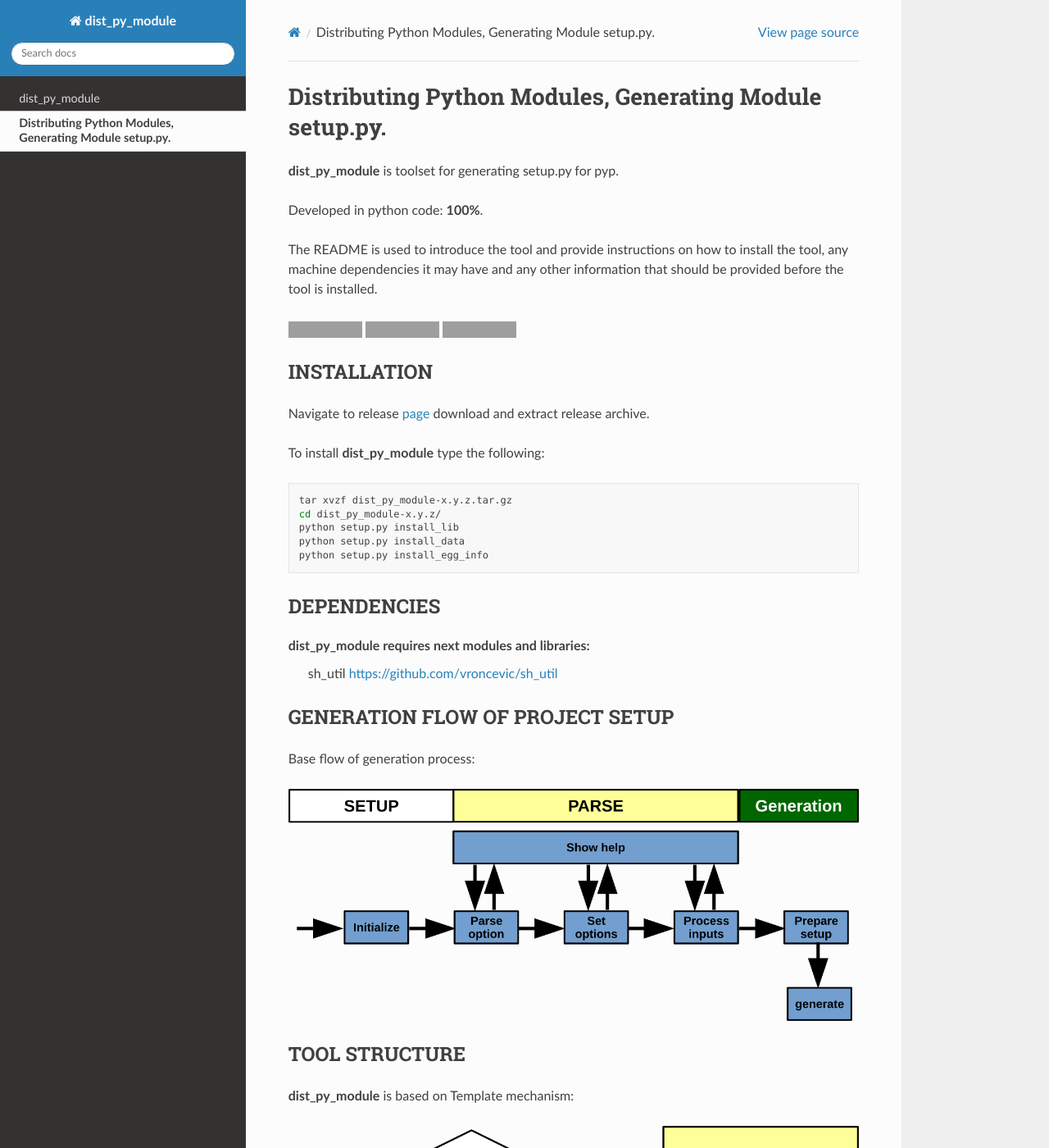
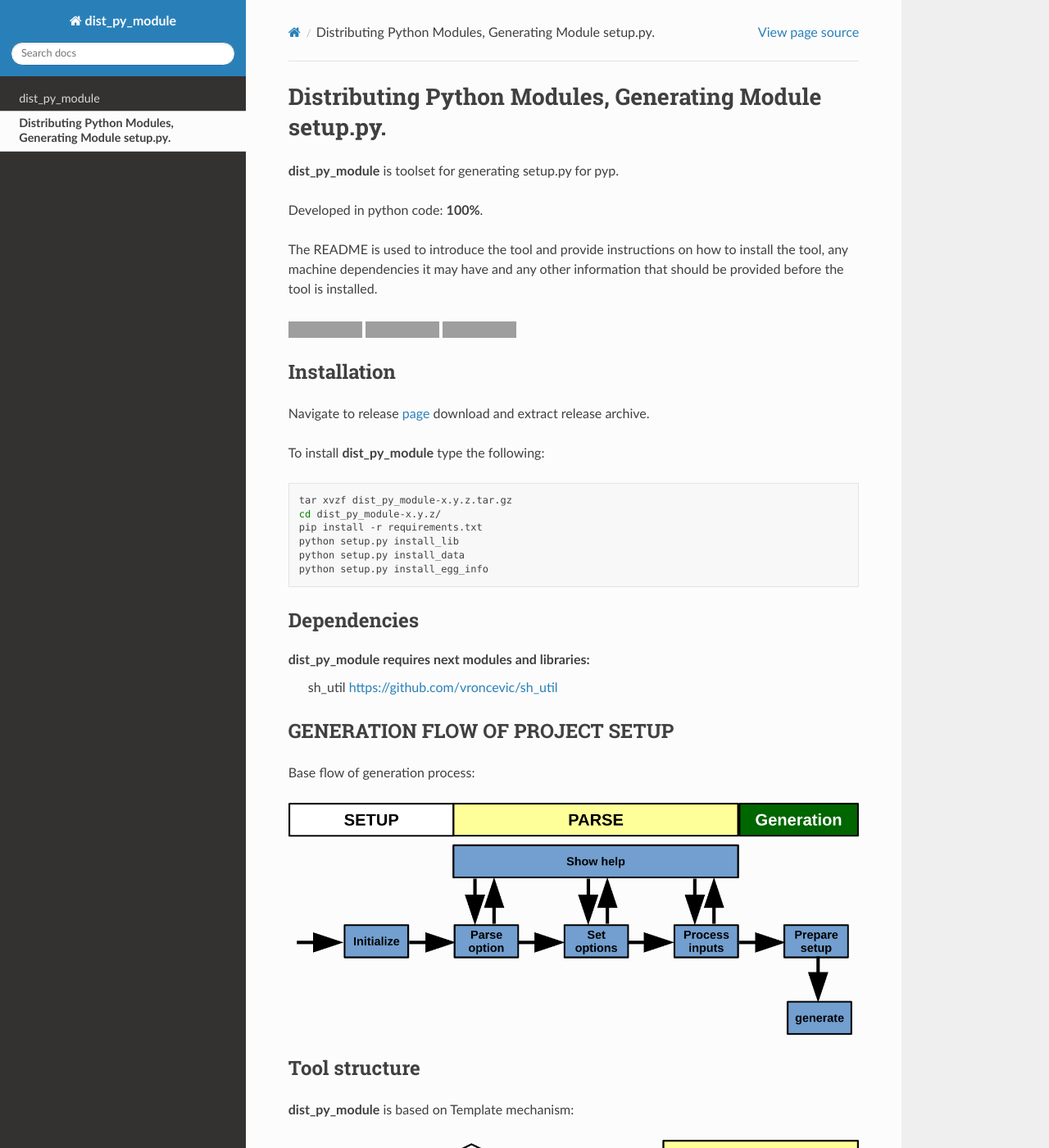
Before and after one commit to vroncevic/dist_py_module, a Sphinx documentation site: the page built from docs/source/index.rst, in a window 1280 px wide and 1400 px high. Shown: the whole window at 82% size. Built offline with Sphinx 7.4.7 and the Read the Docs theme 2.0.0, drawn with Linux system fonts in a browser that asks for light colours; some of the changed text lies outside the part shown; grey boxes are pictures that could not be loaded.

Commit message:
[dist_py_module] Updated docs

```diff
--- a/docs/source/index.rst
+++ b/docs/source/index.rst
@@ -27,7 +27,7 @@
 .. |Documentation Status| image:: https://readthedocs.org/projects/dist_py_module/badge/?version=latest
    :target: https://dist_py_module.readthedocs.io/projects/dist_py_module/en/latest/?badge=latest
 
-INSTALLATION
+Installation
 -------------
 
 Navigate to release `page`_ download and extract release archive.
@@ -40,11 +40,12 @@
 
     tar xvzf dist_py_module-x.y.z.tar.gz
     cd dist_py_module-x.y.z/
+    pip install -r requirements.txt
     python setup.py install_lib
     python setup.py install_data
     python setup.py install_egg_info
 
-DEPENDENCIES
+Dependencies
 -------------
 
 **dist_py_module** requires next modules and libraries:
@@ -57,7 +58,7 @@
 
 .. image:: https://raw.githubusercontent.com/vroncevic/dist_py_module/dev/docs/python_setup_flow.png
 
-TOOL STRUCTURE
+Tool structure
 ---------------
 
 **dist_py_module** is based on Template mechanism:
@@ -85,7 +86,7 @@
    └── log/
         └── dist_py_module.log
 
-COPYRIGHT AND LICENCE
+Copyright and licence
 -----------------------
 
 |License: GPL v3| |License: Apache 2.0|
```
